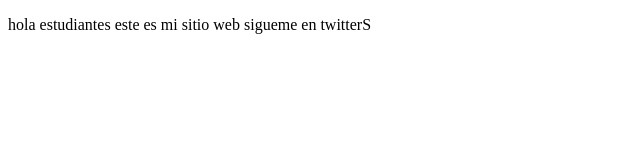
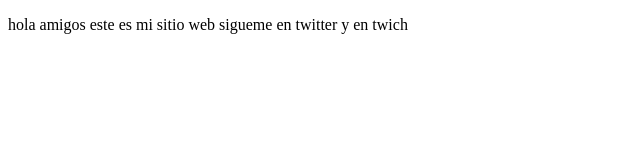
Before and after one commit to dpandrader/proyectoDemoCursoPrework, a plain HTML site: page index.html in a window 1280 px wide. Shown: the full height of the page, 0-640 px from the left. Drawn offline with Linux system fonts and the light colour scheme.

Commit message:
se hizo un cambio en html

```diff
--- a/index.html
+++ b/index.html
@@ -8,8 +8,8 @@
 </head>
 <body>
     <p>
-        hola estudiantes este es mi sitio web
-        sigueme en twitterS
+        hola amigos este es mi sitio web
+        sigueme en twitter y en twich
     </p>
 </body>
 </html>
```
